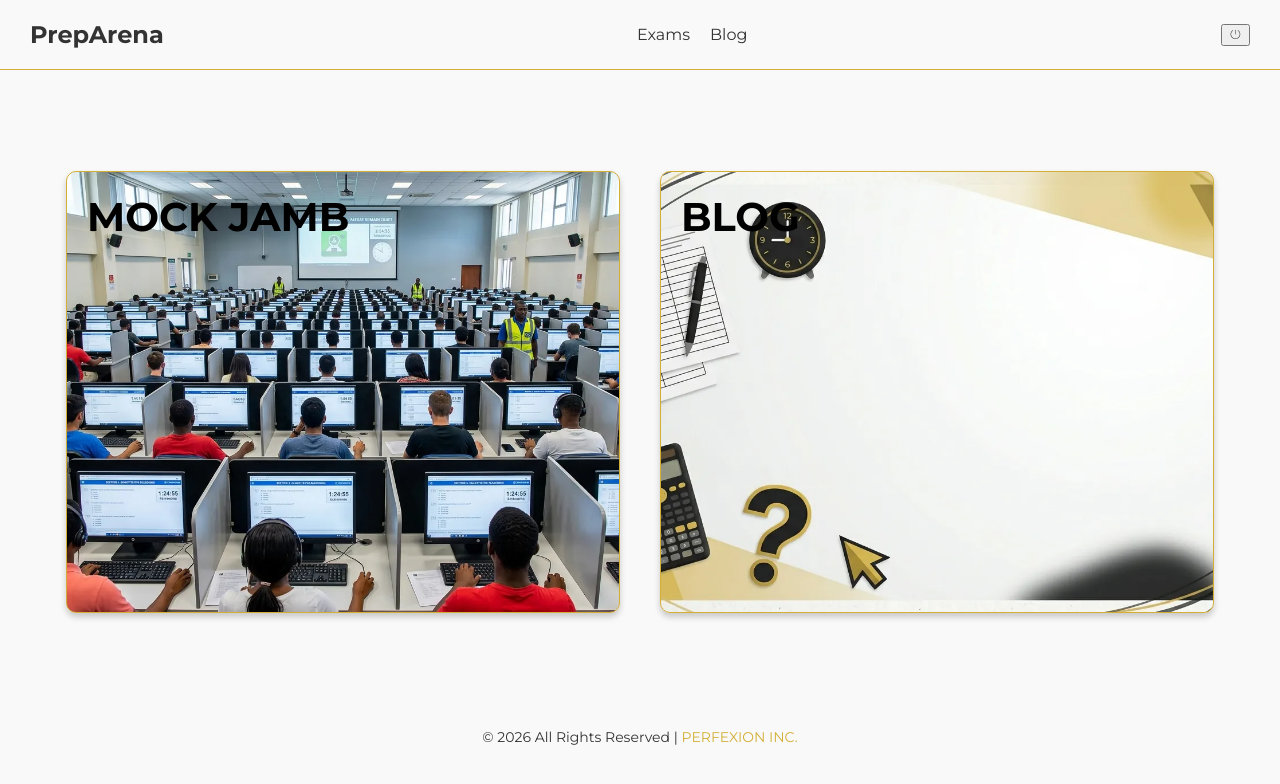
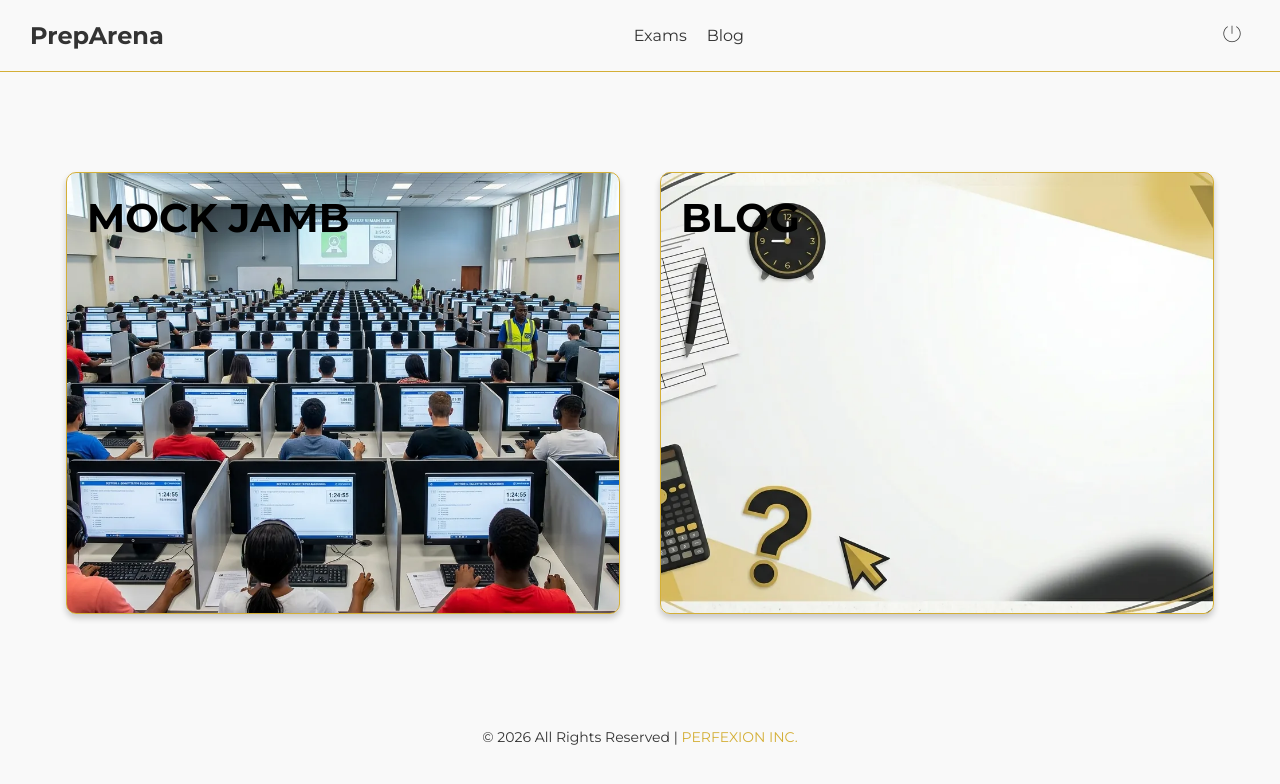
Before and after one commit to PERFEXION17/jamb-mock-exam, a plain HTML site: page index.html in a window 1280 px wide. Drawn offline with nearby package versions, Linux system fonts and the light colour scheme.

Commit message:
style: refactor theme-toggle code for better organisation

```diff
--- a/assets/css/index.css
+++ b/assets/css/index.css
@@ -1,7 +1,10 @@
 header {
   position: sticky;
   top: 0;
+  background: var(--bg-color);
   border-bottom: var(--border);
+  z-index: 999;
+
 }
 
 nav {
@@ -31,6 +34,14 @@ nav {
 
 .links a:hover {
   text-decoration: underline;
+}
+
+.theme-toggle {
+  background: transparent;
+  color: var(--text-color);
+  font-size: 24px;
+  border: none;
+  cursor: pointer;
 }
 
 .index-container {
--- a/assets/css/main.css
+++ b/assets/css/main.css
@@ -21,7 +21,7 @@
 
   /* ===== FONT SYSTEM ===== */
   --font: "Montserrat", -apple-system, sans-serif;
-  --font-size-xs: 0.7rem;
+  --font-size-xs: 0.875rem;
   --font-size-ui: 1rem;
   --font-size-title: 1.5rem;
   --font-size-h1: 2.5rem;
@@ -30,6 +30,7 @@
 
   /* ===== UTILITY ===== */
   --border-radius: 10px;
+  --border-radius-s: 5px;
   --border: 1px solid var(--accent-color);
   --shadow: 0 4px 6px rgba(0, 0, 0, 0.2);
 }
```
